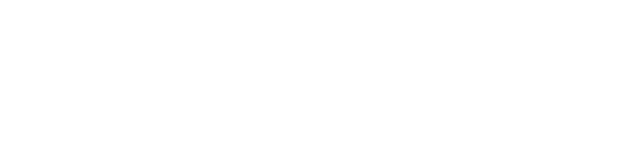
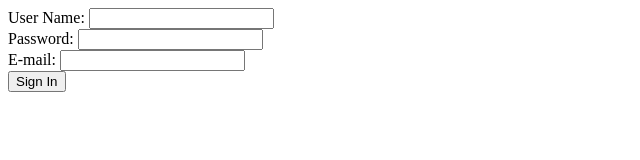
Before and after one commit to hwclass/jquery.validateme, a plain HTML site: page index.html in a window 1280 px wide. Shown: the whole page, without its empty margins (0-640 px from the left). Drawn offline with Linux system fonts and the light colour scheme.

Commit message:
Added form into html.

```diff
--- a/index.html
+++ b/index.html
@@ -5,6 +5,17 @@
 		<title>jquery.validateme</title>
 	</head>
 	<body>
-
+		<form name="testForm" id="loginForm" method="post" action="www.google.com" data-validate="yes">
+	    <label>User Name: </label>
+	    <input type="text" id="userName" name="name" data-validate-me="yes"/>
+	    <div class="clearfix"></div>
+	    <label>Password: </label>
+	    <input type="password" id="userPass" name="pass" data-validate-me="yes"/>
+	    <div class="clearfix"></div>
+	    <label>E-mail: </label>
+	    <input type="text" id="userEmail" name="email" data-validate-me="yes" data-validate-email="yes"/>
+	    <div class="clearfix"></div>
+	    <input type="submit" value="Sign In" id="login" onClick="return false;"/>
+		</form>
 	</body>
 </html>
```
